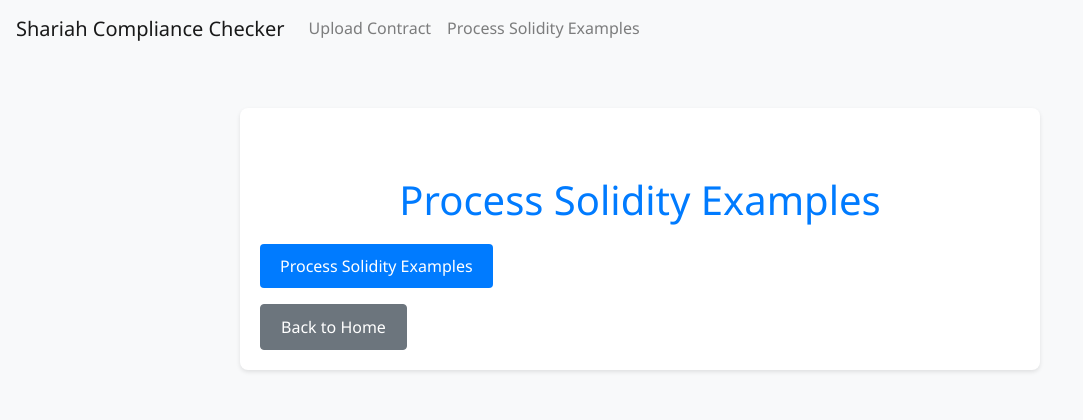
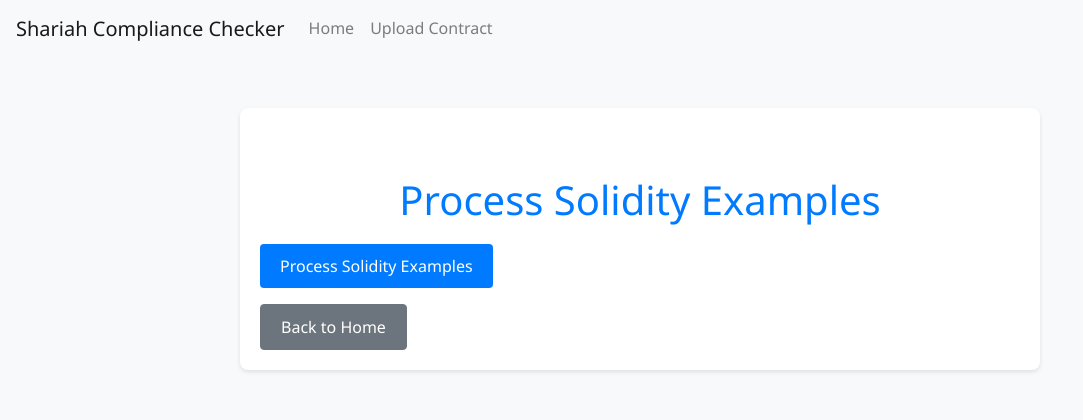
Before and after one commit to KOSASIH/shariah-advanced, a Flask app: page /solidity_examples in a window 1280 px wide. Shown: the top 420 px of the page, without its empty margins (0-1083 px from the left). Run offline with Flask 2, Linux system fonts and the light colour scheme; parts of the project's set-up code (start-up, migrations or seed data) failed here and were passed over; some libraries are stand-ins or nearby versions.

Commit message:
Update solidity_examples.html

```diff
--- a/templates/solidity_examples.html
+++ b/templates/solidity_examples.html
@@ -11,17 +11,17 @@
         <div class="collapse navbar-collapse" id="navbarNav">
             <ul class="navbar-nav">
                 <li class="nav-item">
-                    <a class="nav-link" href="/upload">Upload Contract</a>
+                    <a class="nav-link" href="/">Home</a>
                 </li>
                 <li class="nav-item">
-                    <a class="nav-link" href="/solidity_examples">Process Solidity Examples</a>
+                    <a class="nav-link" href="/upload">Upload Contract</a>
                 </li>
             </ul>
         </div>
     </nav>
     <div class="container">
         <h1 class="mt-5">Process Solidity Examples</h1>
-        <form action="/solidity_examples" method="post">
+        <form id="solidityExamplesForm" action="/solidity_examples" method="post">
             <button type="submit" class="btn btn-primary">Process Solidity Examples</button>
         </form>
         <a href="/" class="btn btn-secondary mt-3">Back to Home</a>
```
